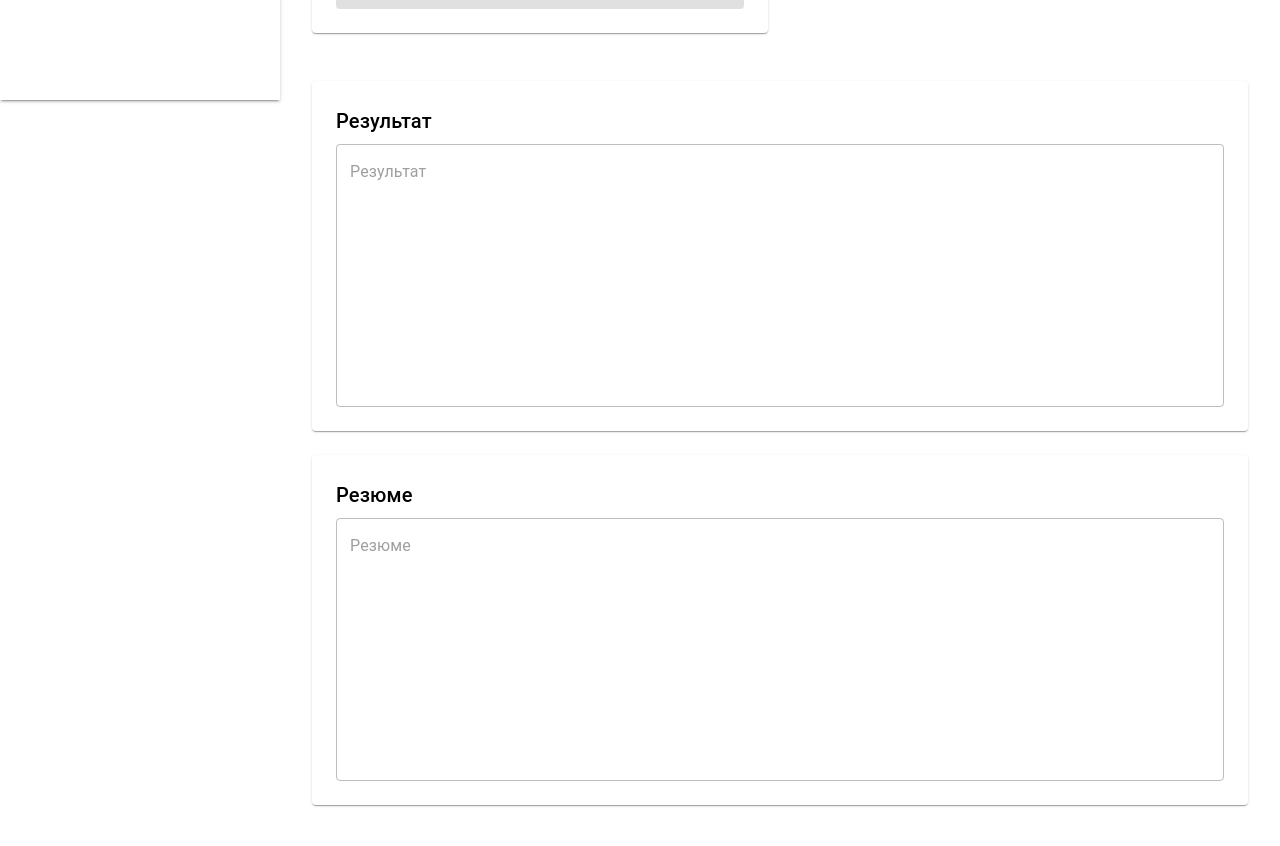
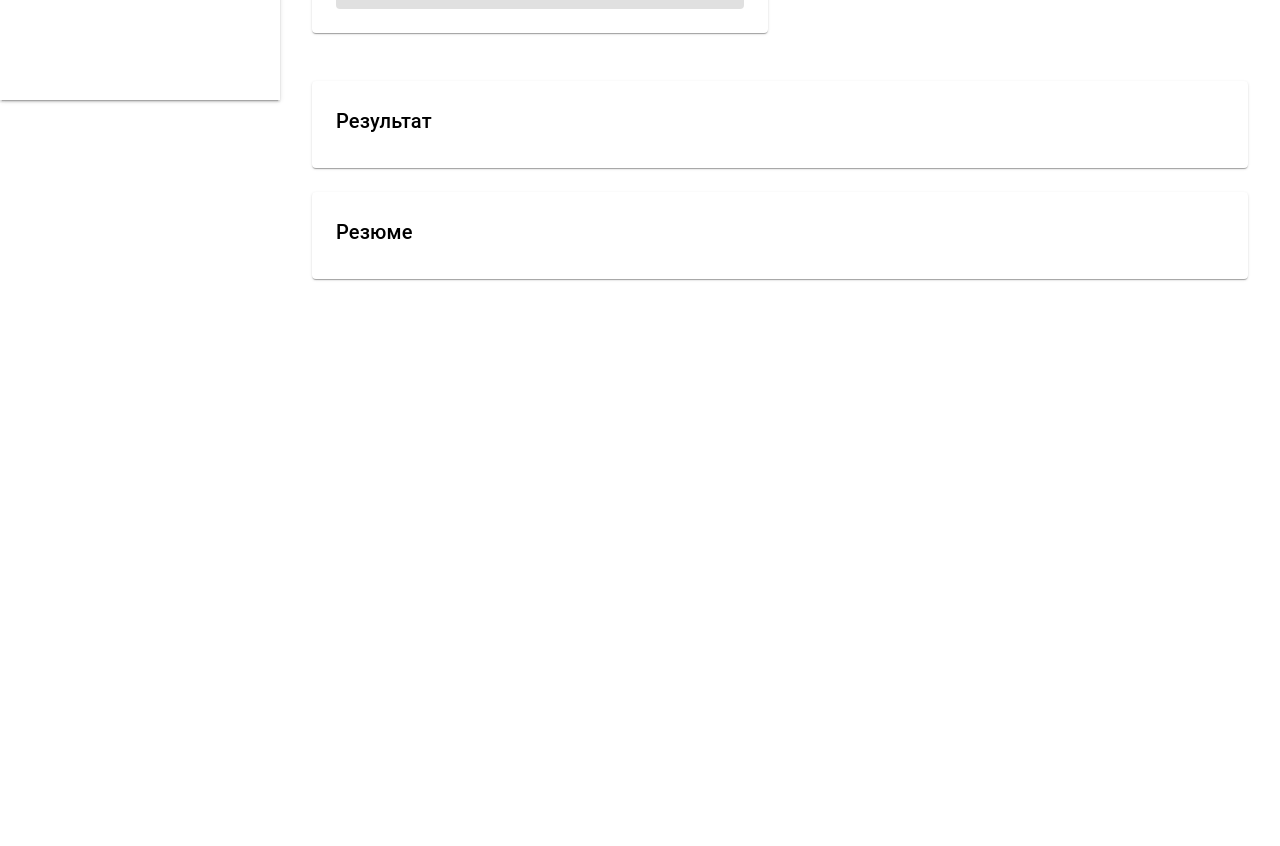
Before and after one commit to ibah111/react-static-page-template, a React (Vite) app: page /transcribe in a window 1280 px wide. Shown: the part 700-1546 px from the top of the page. After the commit the page ends 1035 px from the top, so only its background shows below. Built offline with nearby package versions, Linux system fonts and the light colour scheme; no server answers.

Commit message:
feat: snackbar on complete

```diff
--- a/src/pages/transcribe/index.tsx
+++ b/src/pages/transcribe/index.tsx
@@ -72,8 +72,8 @@ export default function TranscribePage() {
     messageInfo: undefined,
   });
 
-  const [transribedText, setTransribedText] = useState('');
-  const [resume, setResume] = useState('');
+  const [transribedText, setTransribedText] = useState<string>("");
+  const [resume, setResume] = useState<string>("");
 
   const fileInputRef = useRef<HTMLInputElement>(null);
 
@@ -336,9 +336,15 @@ export default function TranscribePage() {
         model: selectedModel
       };
 
-      const response = await TranscriptionAPI.transcribeAndResume(request);
-      setTransribedText(response.transcribed_text || '');
-      setResume(response.resume || '');
+      const response = await TranscriptionAPI.transcribeAndResume(request).then((response) => {
+        showSnackbar('Транскрибация завершена!', 'success', setSnackbarState);
+
+        setTransribedText(response.transcribed_text || '');
+        setResume(response.resume || '');
+
+        return response;
+      });
+
       console.log('=== ОТВЕТ ОТ API ===');
       console.log('Полный ответ:', response);
       console.log('ID транскрибации:', response.id);
@@ -666,14 +672,12 @@ export default function TranscribePage() {
                 <Typography variant="h6" gutterBottom>
                   Результат
                 </Typography>
-            <TextField
+            {transribedText.length > 0 && <TextField
               disabled={true}
               fullWidth
-              label="Результат"
               value={transribedText}
               multiline
-              rows={10}
-              />
+              />}
               </Paper>
             </Grid>
           </Grid>
@@ -682,14 +686,12 @@ export default function TranscribePage() {
                 <Typography variant="h6" gutterBottom>
                   Резюме
               </Typography>
-              <TextField
+              {resume.length > 0 && <TextField
               disabled={true}
               fullWidth
-              label="Резюме"
-              value={resume}
-              multiline
-              rows={10}
-              />
+                value={resume}
+                multiline
+              />}
               </Paper>
             </Grid>
         </Grid>
```
